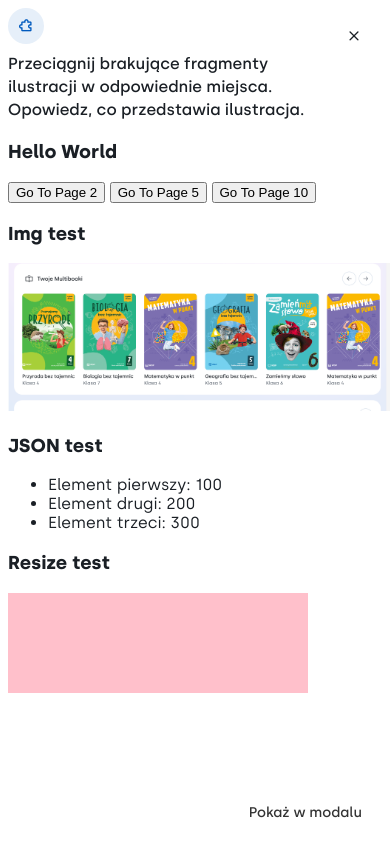
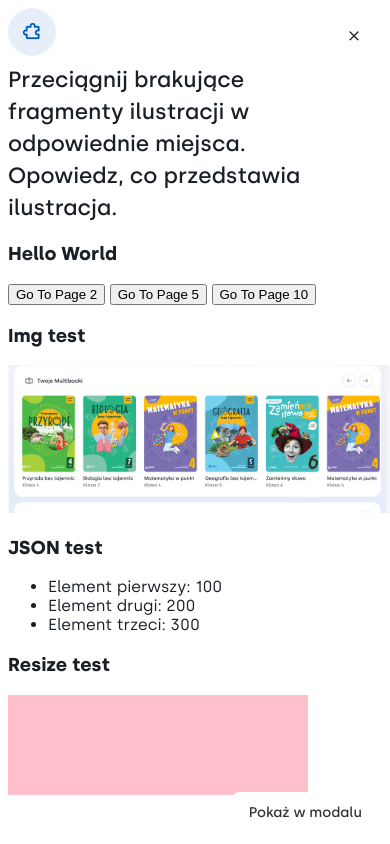
Before and after one commit to wsip-filip-lewkowicz/multibook-exercise-template, a website built with Vite: page index.html in a window 390 px wide. Built offline with nearby package versions, Linux system fonts and the light colour scheme.

Commit message:
Refactor modal and typography styles for consistency. Update modal icon sizes to use a single variable and consolidate heading styles with improved line heights.

```diff
--- a/src/styles/modal.css
+++ b/src/styles/modal.css
@@ -173,8 +173,8 @@
   }
 
 .c-header_icon.c-icon {
-    width: clamp(36px, 4vw, var(--icon-size));
-    font-size: clamp(36px, 4vw, var(--icon-size));
+    width: var(--icon-size);
+    font-size: var(--icon-size);
 }
 
 .c-header_inner {
--- a/src/styles/typography.css
+++ b/src/styles/typography.css
@@ -1,20 +1,25 @@
+.t-heading-1,
+.t-heading-2,
+.t-heading-3 {
+    font-weight: 500;
+    color: var(--color-gray-900);
+
+}
+
+.t-heading-1,
+.t-heading-2 {
+    line-height: 1.2;
+}
+
 .t-heading-1 {
     font-size: 24px;
-    font-weight: 500;
-    line-height: 1.2;
-    color: var(--color-gray-900);
 }
 
 .t-heading-2 {
-    font-size: clamp(16px, 2vw, 22px);
-    font-weight: 500;
+    font-size: 22px;
     line-height: 1.45;
-    color: var(--color-gray-900);
 }
 
 .t-heading-3 {
     font-size: 18px;
-    font-weight: 500;
-    line-height: 1.2;
-    color: var(--color-gray-900);
 }
```
